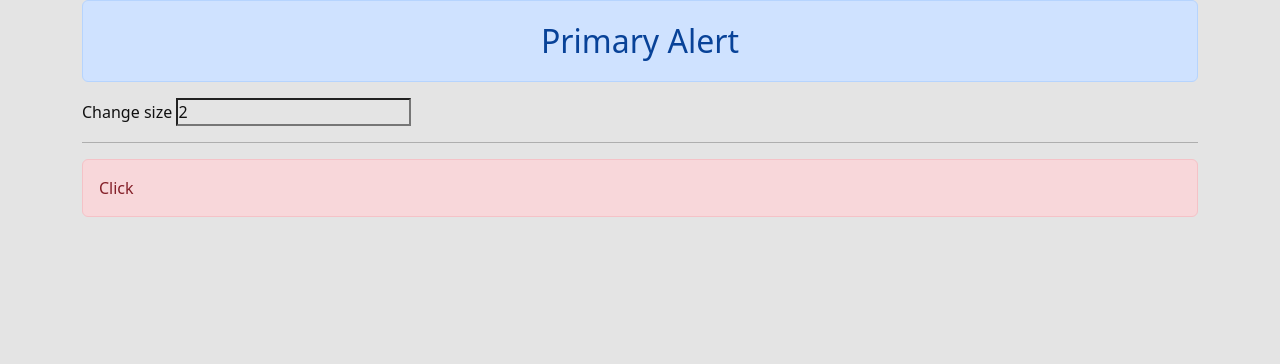
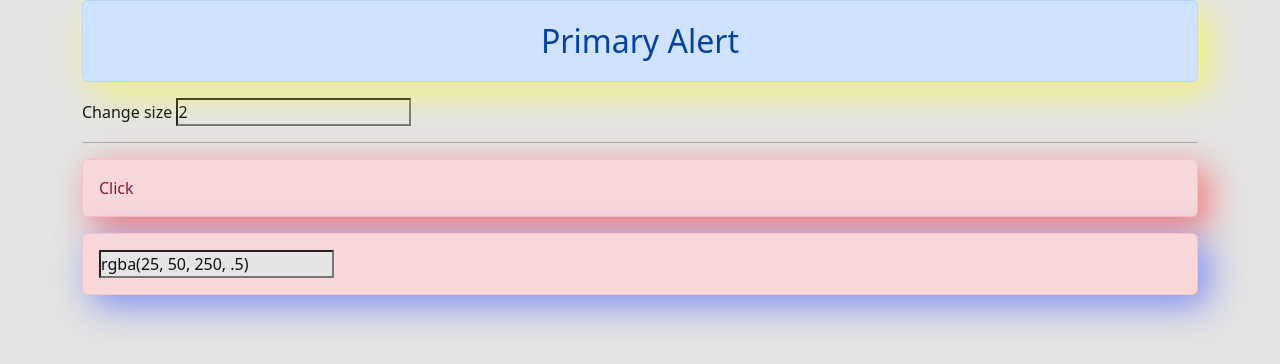
Before and after one commit to PiotrSierant/vue-studying, a Vue app: page / in a window 1280 px wide. Shown: the top 364 px of the page. Built offline with nearby package versions, Linux system fonts and the light colour scheme.

Commit message:
lokalne dyrektywy

```diff
--- a/src/App.vue
+++ b/src/App.vue
@@ -1,13 +1,16 @@
 <template>
   <div id="app">
     <b-container>
-      <b-alert v-font-size="size" show variant="primary">
+      <b-alert v-font-size="size" show variant="primary" v-shadow>
         Primary Alert
       </b-alert>
       Change size <input type="number" v-model="size">
       <hr>
-      <b-alert v-my-on:click="click" show variant="danger">
+      <b-alert v-my-on:click="click" show variant="danger" v-shadow="'rgba(255, 0, 0, .5)'">
         Click
+      </b-alert>
+      <b-alert v-my-on:click="click" show variant="danger" v-shadow="color">
+        <input type="text" v-model="color">
       </b-alert>
     </b-container>
   </div>
@@ -18,12 +21,35 @@ export default {
   data() {
     return {
       size: 2,
+      color: 'rgba(25, 50, 250, .5)',
     }
   },
   methods: {
     click() {
-      alert('Hello! My new directive! I use args...')
+      console.log(this.color);
     }
+  },
+  directives: { // dyrektywy lokalnie
+    //   shadow: {
+    //     bind(element, binding) {
+    //       const color = binding.value ? binding.value : 'rgba(255, 255, 0, .5)';
+    //       element.style.boxShadow = `10px 10px 36px 0 ${color}`;
+
+    //     if (binding.modifiers['red']) {
+    //       element.style.boxShadow = '10px 10px 36px 0 rgba(255, 0, 0, .5)';
+    //     }
+    //   },
+    //    update(element, binding) {
+    //     const color = binding.value ? binding.value : 'rgba(255, 255, 0, .5)';
+    //     element.style.boxShadow = `10px 10px 36px 0 ${color}`;
+    //   }
+    // },
+    shadow(element, binding) {
+      const color = binding.value ? binding.value : 'rgba(255, 255, 0, .5)';
+      element.style.boxShadow = `10px 10px 36px 0 ${color}`;
+
+    },
+    // zamiast używać dwóch na raz możemy zrobić funkcje z shadow jak wyżej
   }
 }
 </script>
```
